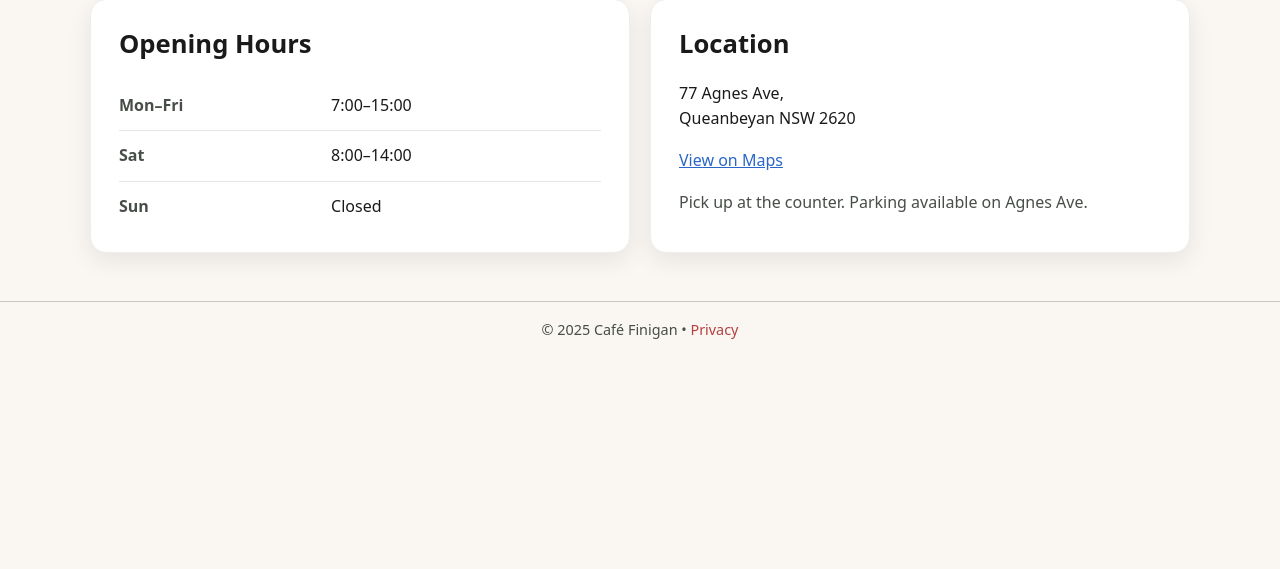
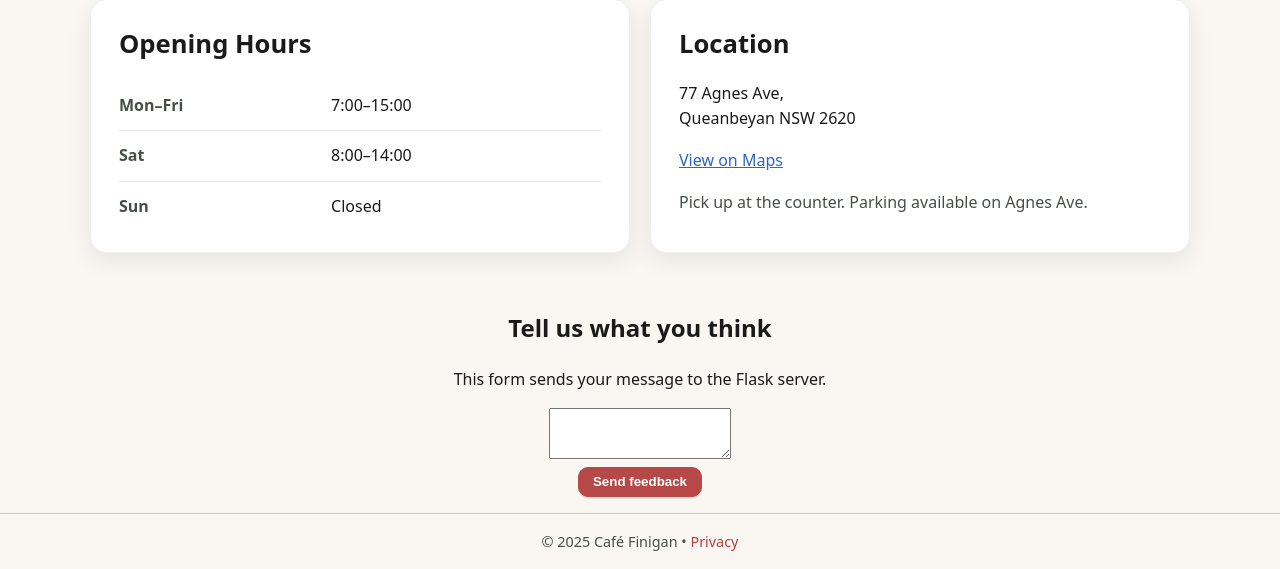
Before and after one commit to Lance-Speakman/Cafe_PWA, a Flask app: template templates/main.html in a window 1280 px wide. Shown: the part 675-1244 px from the top of the page. Before the commit the page ends 1014 px from the top, so only its background shows below. Run offline with Flask 3, Linux system fonts and the light colour scheme; the template is opened without the code that fills it, so the values that code supplies are empty.

Commit message:
Feedback section added as test.

```diff
--- a/static/styles.css
+++ b/static/styles.css
@@ -361,8 +361,13 @@ ul { margin: 0; padding: 0; }
   box-shadow: 0 2px 0 rgba(0, 0, 0, 0.08);
   transition: opacity 0.2s ease;
 }
+
 .add-btn:hover {
   opacity: 1;
+}
+.add-btn[disabled] {
+  cursor: not-allowed;
+  opacity: 0.6;         /* optional: make disabled look faded */
 }
 
 /* ---------- Responsive Layout ---------- */
--- a/templates/main.html
+++ b/templates/main.html
@@ -65,11 +65,54 @@
             </article>
         </section>
     </main>
+
+    <section class="container" style="text-align: center; margin-top: 1.5rem;">
+        <h2>Tell us what you think</h2>
+        <p class="note">This form sends your message to the Flask server.</p>
+
+        <form id="feedback-form" style="max-width: 400px; margin: 0 auto;">
+            <textarea id="feedback-message" name="feedback" rows="3" required></textarea><br>
+            <button type="submit" class="add-btn">Send feedback</button>
+        </form>
+
+        <p id="feedback-response" class="note" style="margin-top: 0.5rem;"></p>
+    </section>
+
     <!-- ---------- Footer Section ---------- -->
     <footer class="site-footer">
         <div class="container">
             © 2025 Café Finigan • <a href="#">Privacy</a>
         </div>
     </footer>
+
+    <!-- ---------- Script: Send form data to Flask and display response ---------- -->
+    <script>
+        const form = document.getElementById('feedback-form');
+        const textarea = document.getElementById('feedback-message');
+        const output = document.getElementById('feedback-response');
+
+        // Handle form submission
+        form.addEventListener('submit', function (event) {
+            event.preventDefault(); // Stop page reload
+
+        const message = textarea.value.trim();
+
+        // Send message to Flask using fetch()
+        fetch("http://127.0.0.1:5050/feedback", {
+            method: "POST",
+            headers: { "Content-Type": "application/json" },
+            body: JSON.stringify({ message })
+        })
+            .then(res => res.json())
+            .then(data => {
+            // Show Flask's reply
+                output.textContent = data.response || data.error;
+                textarea.value = ""; // Clear form after sending
+            })
+            .catch(() => {
+                output.textContent = "Could not reach the server. Is Flask running?";
+            });
+        });
+    </script>
 </body>
 </html>
```
